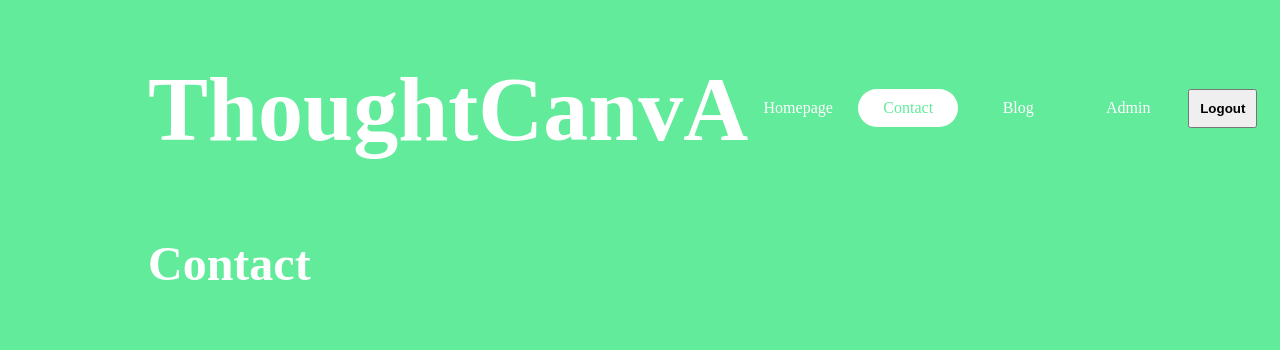
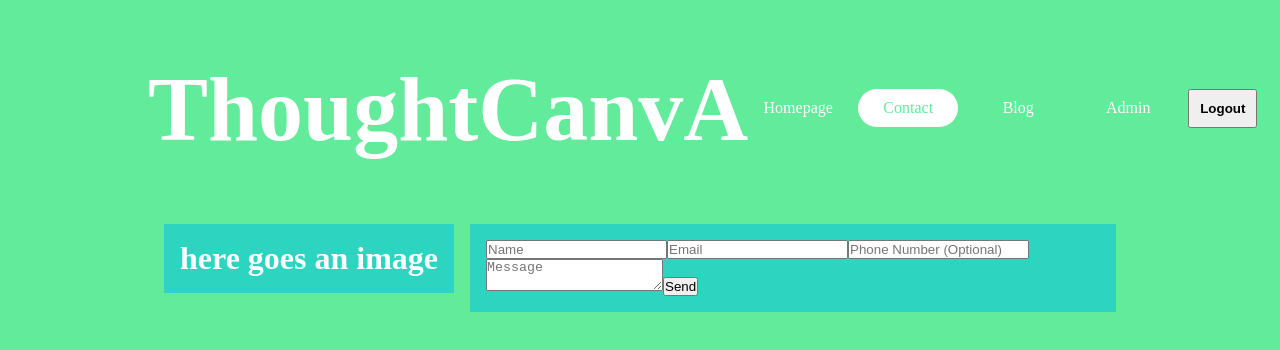
Before and after one commit to OneFriendlyCoder/ThoughtCanva, a Next.js app: page /contact in a window 1280 px wide. Shown: the top 350 px of the page. Built offline with nearby package versions, Linux system fonts and the light colour scheme.

Commit message:
skeleton of blog page done

```diff
--- a/src/app/blog/[slug]/page.tsx
+++ b/src/app/blog/[slug]/page.tsx
@@ -0,0 +1,29 @@
+import Image from "next/image";
+
+const SinglePost = () => {
+    return (
+        <div>
+            <div>
+                    {/* post images is added here */}
+            </div>
+            <div>
+                <h1>Title</h1>
+                    <div>
+                        {/* Author profile images is added here */}
+                    <div>
+                        <span>Author</span>
+                        <span>Ram kumar</span>
+                    </div>
+                    <div>
+                        <span>Published</span>
+                        <span>10.10.1100</span>
+                    </div>
+                </div>
+                <div>
+                    <p> Here goes the description of the blog</p>
+                </div>
+            </div>
+        </div>
+    )
+}
+export default SinglePost;
--- a/src/app/blog/page.tsx
+++ b/src/app/blog/page.tsx
@@ -1,7 +1,12 @@
+import PostCard from "@/components/postCard/postCard"
 const Blog = () => {
     return (
         <>
-            <h1>Blog</h1>
+            <div>
+                <PostCard/>
+                <PostCard/>
+                <PostCard/>
+            </div>
         </>
     )
 }
--- a/src/app/contact/page.tsx
+++ b/src/app/contact/page.tsx
@@ -1,7 +1,22 @@
+import Image from "next/image";
+
 const Contact = () =>{
     return (
         <>
-        <h1 className="text-5xl">Contact</h1>
+            <div className="flex p-2">
+                <div>
+                    <h1 className="flex-1 bg-teal-400 p-4 m-2">here goes an image</h1>
+                </div>
+                <div className="flex-1 bg-teal-400 p-4 m-2">
+                    <form action="">
+                        <input type="text" placeholder="Name"/>
+                        <input type="text" placeholder="Email"/>
+                        <input type="text" placeholder="Phone Number (Optional)"/>
+                        <textarea placeholder="Message"></textarea>
+                        <button>Send</button>
+                    </form>
+                </div>
+            </div>
         </>
     )
 }
--- /dev/null
+++ b/src/components/postCard/postCard.tsx
@@ -0,0 +1,25 @@
+import Image from "next/image";
+import Link from "next/link";
+const PostCard = () => {
+
+    return(
+        <>
+        <div>
+            <div>
+                <div>
+                    <Image src="" alt="here is the image"/>
+                </div>
+                <span />
+                <div>
+                    <h1>Title</h1>
+                    <p>Description</p>
+                    <Link href="/blog/post">Read More</Link>
+                </div>
+            </div>
+        </div>
+        </>
+    )
+
+}
+
+export default PostCard;
```
